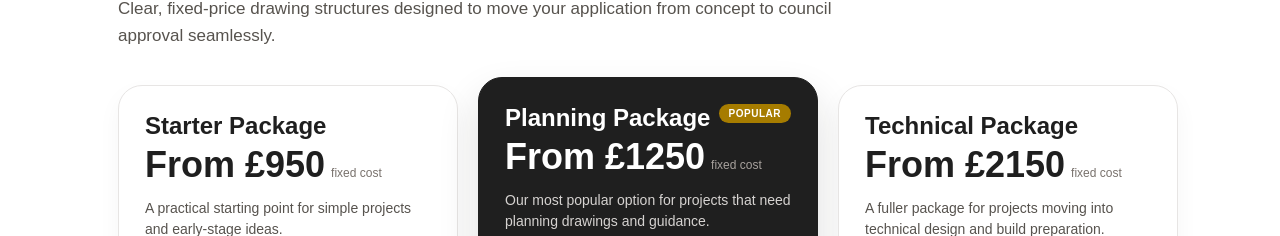
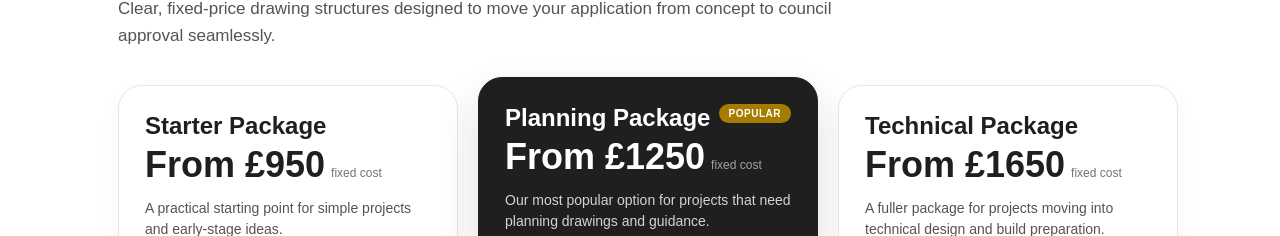
Before and after one commit to brigenujkaj/crafmanwebiste, a React (Vite) app: page /drawings-planning in a window 1280 px wide. Shown: the part 2273-2509 px from the top of the page. Built offline with nearby package versions, Linux system fonts and the light colour scheme.

Commit message:
updated price

```diff
--- a/src/pages/DrawingsPlanning.jsx
+++ b/src/pages/DrawingsPlanning.jsx
@@ -88,7 +88,7 @@ export default function DrawingsPlanning() {
         },
         {
             name: "Technical Package",
-            price: "From £2150",
+            price: "From £1650",
             intro: "A fuller package for projects moving into technical design and build preparation.",
             includes: [
                 "Measured survey",
```
